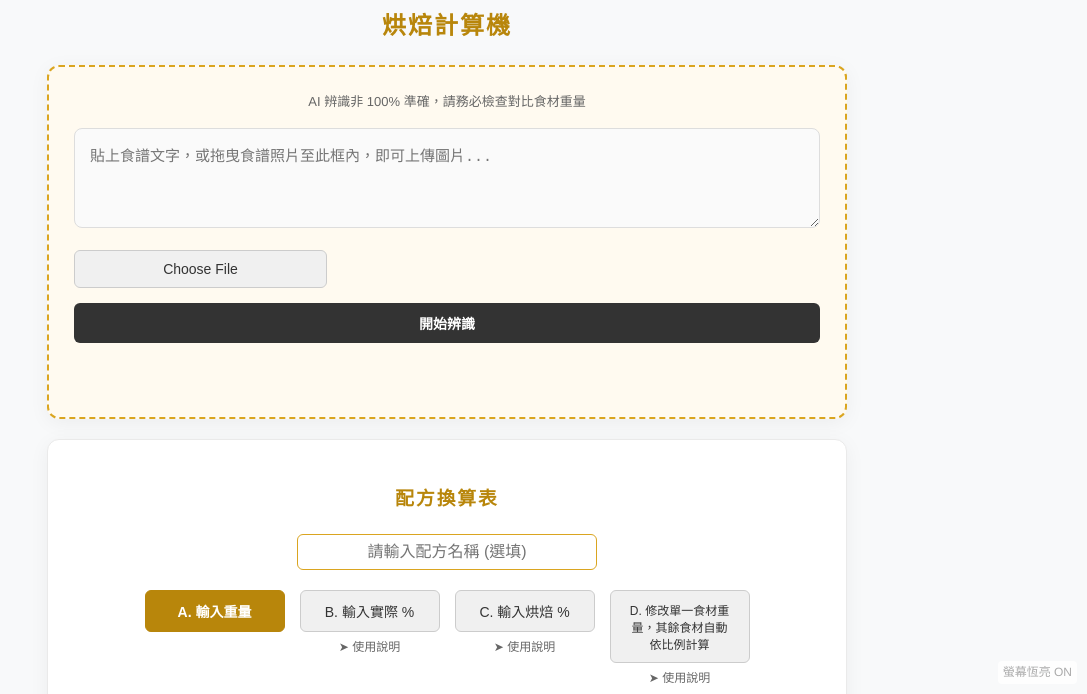
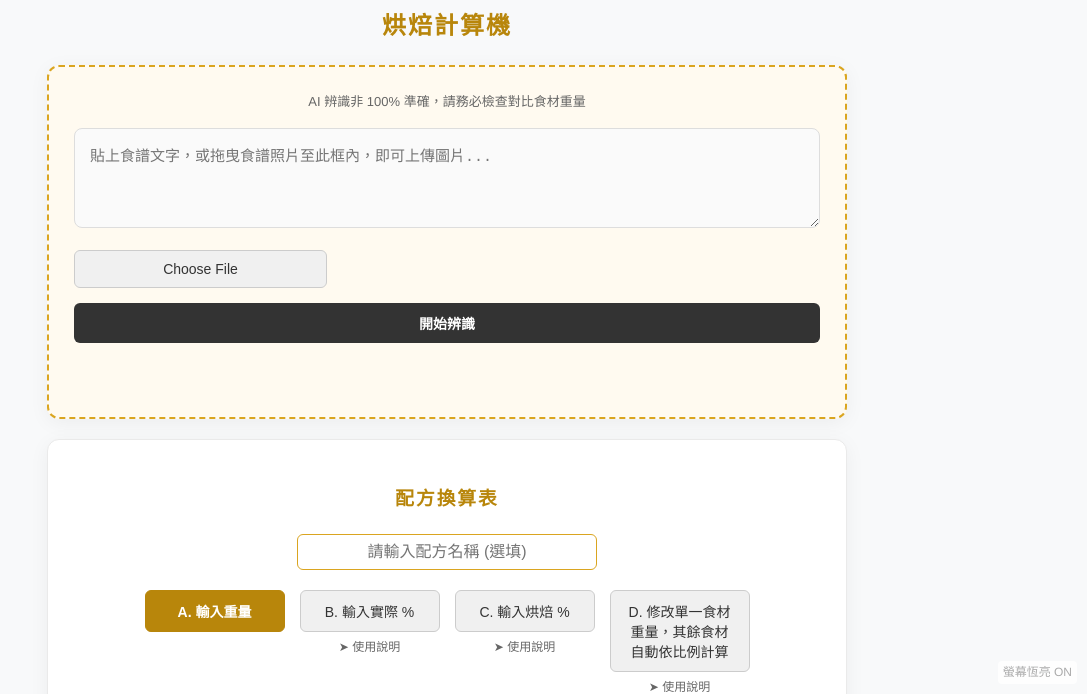
Before and after one commit to bacostreet3-beep/baco-calculator, a website: page public/index.html in a window 1280 px wide. Shown: the part 106-800 px from the top of the page, without its empty margins (193-1280 px from the left). Drawn offline with Linux system fonts and the light colour scheme.

Commit message:
Update index.html

```diff
--- a/public/index.html
+++ b/public/index.html
@@ -474,7 +474,7 @@
             </div>
 
             <div class="control-group">
-                <button class="mode-btn" onclick="setMode('single_base')" style="font-size: 12px;">D. 修改單一食材重量，其餘食材自動依比例計算</button>
+                <button class="mode-btn" onclick="setMode('single_base')">D. 修改單一食材重量，其餘食材自動依比例計算</button>
                 <button type="button" class="help-btn" onclick="showHelp('single_base')">➤ 使用說明</button>
             </div>
         </div>
```
